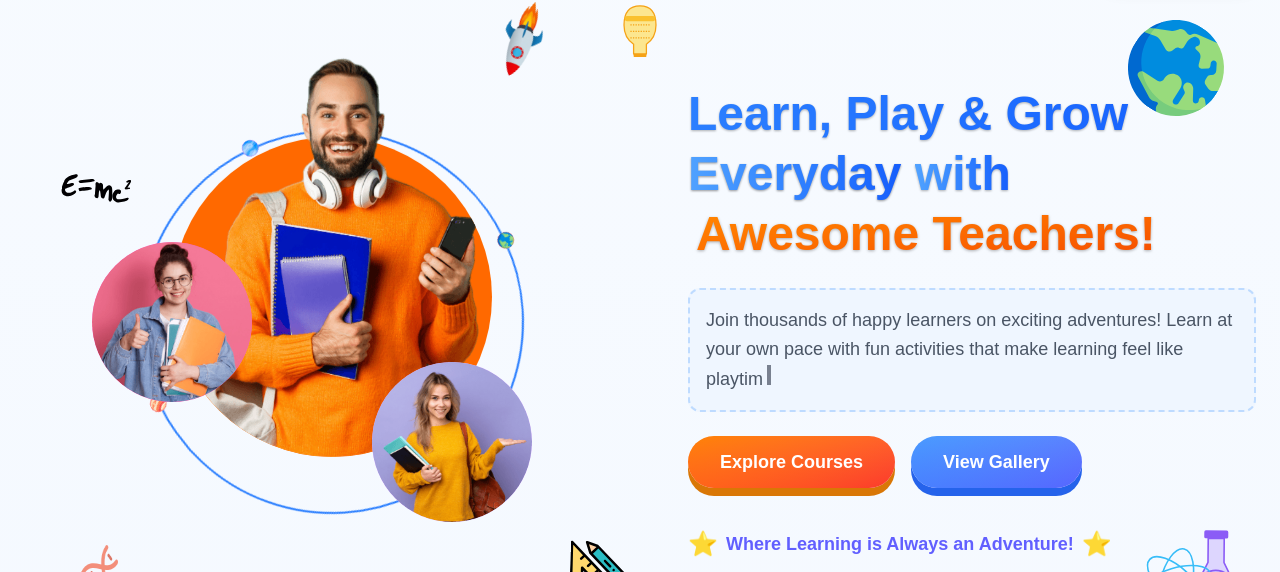
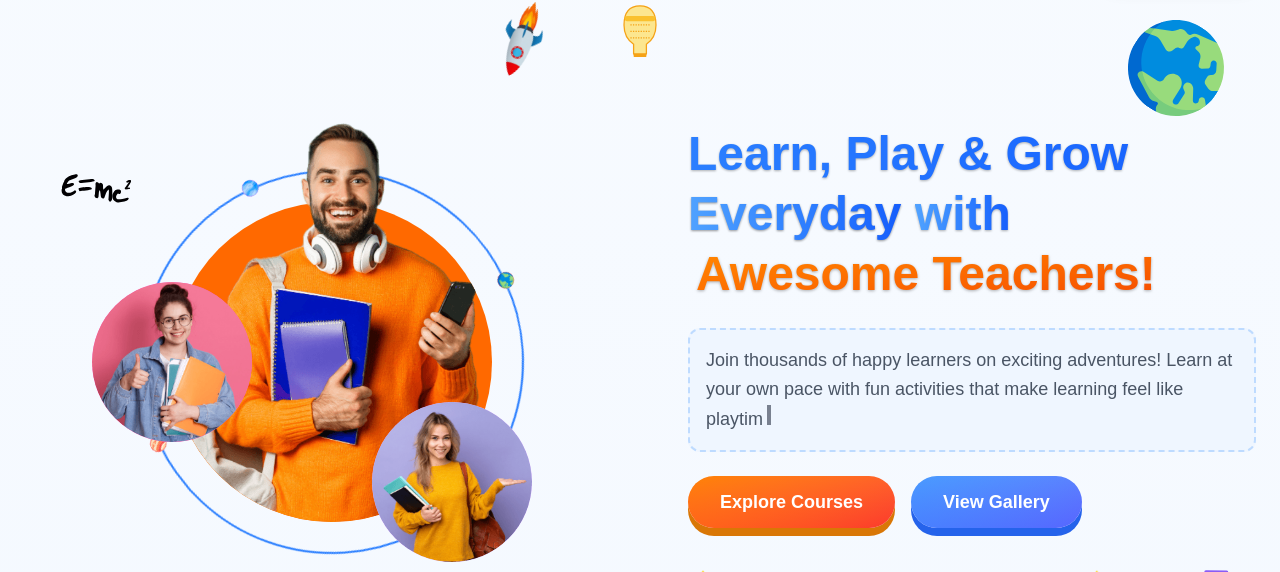
Before and after one commit to MoyasiGinko/iLearners-Hub, a Next.js app: page / in a window 1280 px wide. Shown: the part 84-656 px from the top of the page. Built offline with nearby package versions, Linux system fonts and the light colour scheme.

Commit message:
Update index.tsx

```diff
--- a/components/main/hero/index.tsx
+++ b/components/main/hero/index.tsx
@@ -259,14 +259,14 @@ const Hero = () => {
         </svg>
       </div>
 
-      <div className="container mx-auto px-6 py-12 flex flex-col lg:flex-row items-center">
+      <div className="container mt-10 mx-auto px-6 py-12 flex flex-col lg:flex-row items-center">
         <FloatingElements />
 
         {/* Left side with images - kept as is */}
         <div className="relative w-full lg:w-1/2 mb-10 lg:mb-0 flex justify-center">
           <div className="relative z-10">
             {/* Main instructor with responsive sizing */}
-            <div className="bg-orange-500 rounded-full p-1 sm:p-2 w-56 h-56 sm:w-64 sm:h-64 md:w-72 md:h-72 lg:w-80 lg:h-80 relative animate-float">
+            <div className="bg-orange-500 rounded-full p-1 sm:p-2 w-56 h-56 sm:w-64 sm:h-64 md:w-72 md:h-72 lg:w-80 lg:h-80 relative">
               <div className="absolute inset-0 flex items-end justify-center pb-0">
                 <Image
                   src="/images/instructor.png"
```
